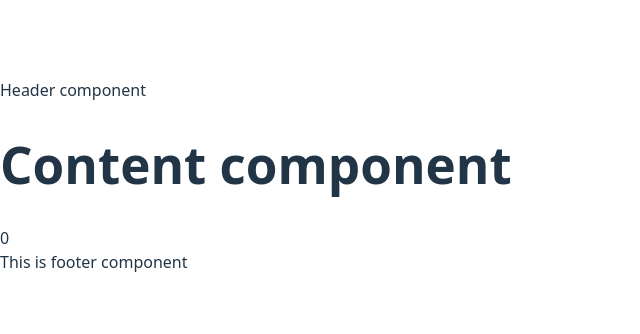
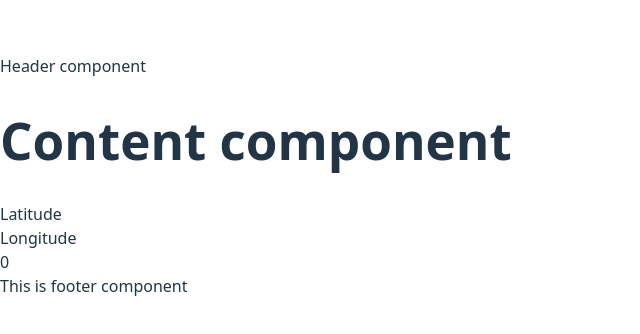
Before and after one commit to buildwithuk/landing-page, a React (Vite) app in the folder landing-page-fe/: page / in a window 1280 px wide. Shown: the part 232-566 px from the top of the page, without its empty margins (0-640 px from the left). Built offline with nearby package versions, Linux system fonts and the light colour scheme; no server answers.

Commit message:
Added the fetching of the coordinates

```diff
--- a/landing-page-fe/src/components/content-component/content-component.tsx
+++ b/landing-page-fe/src/components/content-component/content-component.tsx
@@ -1,7 +1,37 @@
+import  { useState, useEffect } from "react";
+
 function ContentComponent() {
+  const [location, setLocation] = useState<{ lat: number; lon: number } | null>(
+    null
+  );
+
+  // 👇 Automatically call on load
+  useEffect(() => {
+    getLocation();
+  }, []);
+
+  const getLocation = () => {
+    if (!navigator.geolocation) {
+      // Do something here
+      return;
+    }
+
+    navigator.geolocation.getCurrentPosition(
+      (position) => {
+        const { latitude, longitude } = position.coords;
+        setLocation({ lat: latitude, lon: longitude });
+      },
+      (err) => {
+        // Dom something here
+      }
+    );
+  };
+
   return (
     <div>
       <h1> Content component </h1>
+      <div> Latitude {location?.lat} </div>
+      <div> Longitude {location?.lon} </div>
       <div data-role="counter" data-value="100">
         0
       </div>
```
